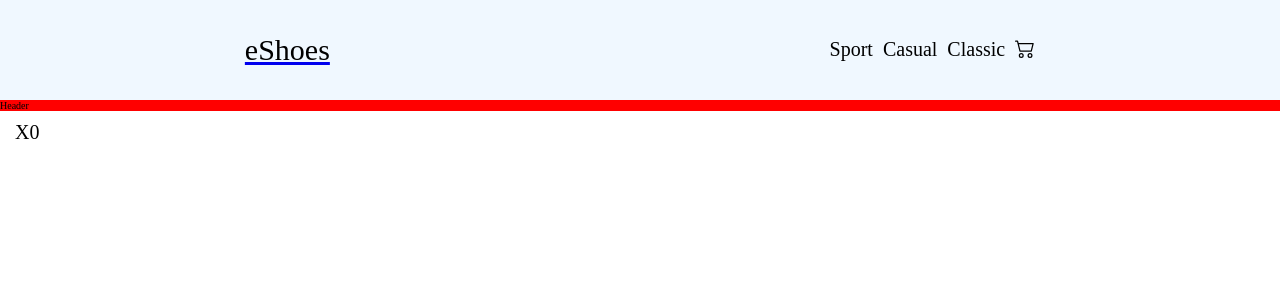
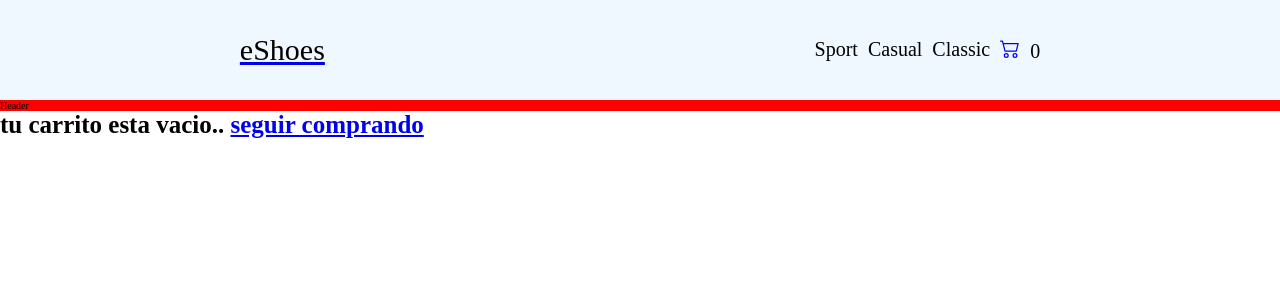
Before and after one commit to joseMHernandez/coder37555, a React (Create React App) app: page /cart in a window 1280 px wide. Shown: the top 300 px of the page. Built offline with nearby package versions, Linux system fonts and the light colour scheme.

Commit message:
context hernandez

```diff
--- a/src/components/Cart/Cart.js
+++ b/src/components/Cart/Cart.js
@@ -1,27 +1,55 @@
 import React, { useContext } from "react";
+import { Link } from "react-router-dom";
 import { cartCtx } from '../../context/cartContext';
 import '../Cart/cart.css'
 function Cart() {
-  const { getTotalItemsInCart, cart} = useContext(cartCtx);
+  const { cart, deleteItem, emptyCart} = useContext(cartCtx);
 
+if(cart.length === 0){
+  return <div><h1>tu carrito esta vacio.. <Link to={'/'}>seguir comprando</Link></h1></div>
+}
   return (
-    <div className="cart">
-      <span>X</span>
-      <span>{getTotalItemsInCart()}</span>
+    <>
 
-   {
-    cart.map((item)=>(
+      {
+        cart.map(item=>{
+          return (
+          <div className="cart-item" key={item.id}>
 
-        <div className='cart'>
-          <h2 className='cart-title'>{item.title}</h2>
-          <img className='cart-img' src={item.img} alt="img" />
-          <span className='cart.price'>${item.price}</span>
-          <p className='cart-detail'>{item.detail}</p>
+          <div className="cartview">
+            <img className='cart-img' src={item.img} alt={item.title} />
+          </div>
+
+<div className="cartview-desc">
+  <h2 className="carview-title">{item.title}</h2>
+  <div className="cartview-info">
+    <span className="cartview-price">${item.price}</span>
+    <span className="cartview-count">Cantidad: {item.count}</span>
+    <span className="cartview-detail">{item.detail}</span>
+    <button className="cartview-delete-btn" onClick={() =>deleteItem(item.id)}>Delete Item</button>
+  </div>
+</div>
+
         </div>
+        )
+        })
 
-    ))
-   }
-    </div>
+
+      }
+
+<div className="total-container">
+        <button className="total-empty-btn" onClick={emptyCart} >Vaciar Carrito</button>
+
+      </div>
+
+
+
+
+
+
+
+
+    </>
   );
 }
 
--- a/src/components/Cart/cart.css
+++ b/src/components/Cart/cart.css
@@ -39,3 +39,25 @@
   .cart-detail{
     padding: 1.2rem 0.8rem;
   }
+
+  .logo-count{
+    margin-left: 1rem;
+  }
+
+  .cartview-info{
+    display: flex;
+    justify-content: center;
+    align-content: center;
+    flex-direction: column;
+
+  }
+
+  .cartview-delete-btn{
+    background-color: red;
+    width: 20rem;
+    display: block;
+    font-size: 1.2rem;
+    color: black;
+    border: none;
+    font-weight: bold;
+  }
--- a/src/components/Logo/CartWidget.js
+++ b/src/components/Logo/CartWidget.js
@@ -1,10 +1,18 @@
-import React from 'react'
+import React, { useContext } from 'react'
 import { BsCart2} from 'react-icons/bs';
+import { Link } from 'react-router-dom';
+import { cartCtx } from '../../context/cartContext';
+
 import './logo.css'
 const Logo = () => {
+
+  const { getTotalItemsInCart} = useContext(cartCtx);
+
   return (
    <div className='logo'>
-<BsCart2/>
+<Link to={'/cart'}><BsCart2/></Link>
+
+<span className='logo-count'>{getTotalItemsInCart()}</span>
    </div>
   )
 }
--- a/src/context/cartContext.js
+++ b/src/context/cartContext.js
@@ -28,20 +28,36 @@ export default function CartContextProvider({ children }) {
     let total = 0;
     cart.forEach((item) => {
         return (
-            total = total + 1
+            total += item.count
         ) ;
     } );
  return total
   }
-
   function isInCart(id) {
     let found = cart.some((item) => item.id === id);
     return found;
   }
 
+
+function emptyCart(){
+  return setCart([])
+}
+
+function deleteItem(id){
+  return setCart(cart.filter(product => product.id !== id))
+
+}
+
+function getTotalItemTotalPrice(){
+  return cart.reduce((acc, item)=> acc += item.price * item.count, 0)
+
+}
+
+
+
   return (
     //3. pasamos el objeto Value a los componentes hijos
-    <cartCtx.Provider value={{ cart, addItem, getTotalItemsInCart, isInCart }}>
+    <cartCtx.Provider value={{ cart, addItem, getTotalItemsInCart, isInCart, emptyCart, deleteItem, getTotalItemTotalPrice }}>
       {children}
     </cartCtx.Provider>
   );
```
